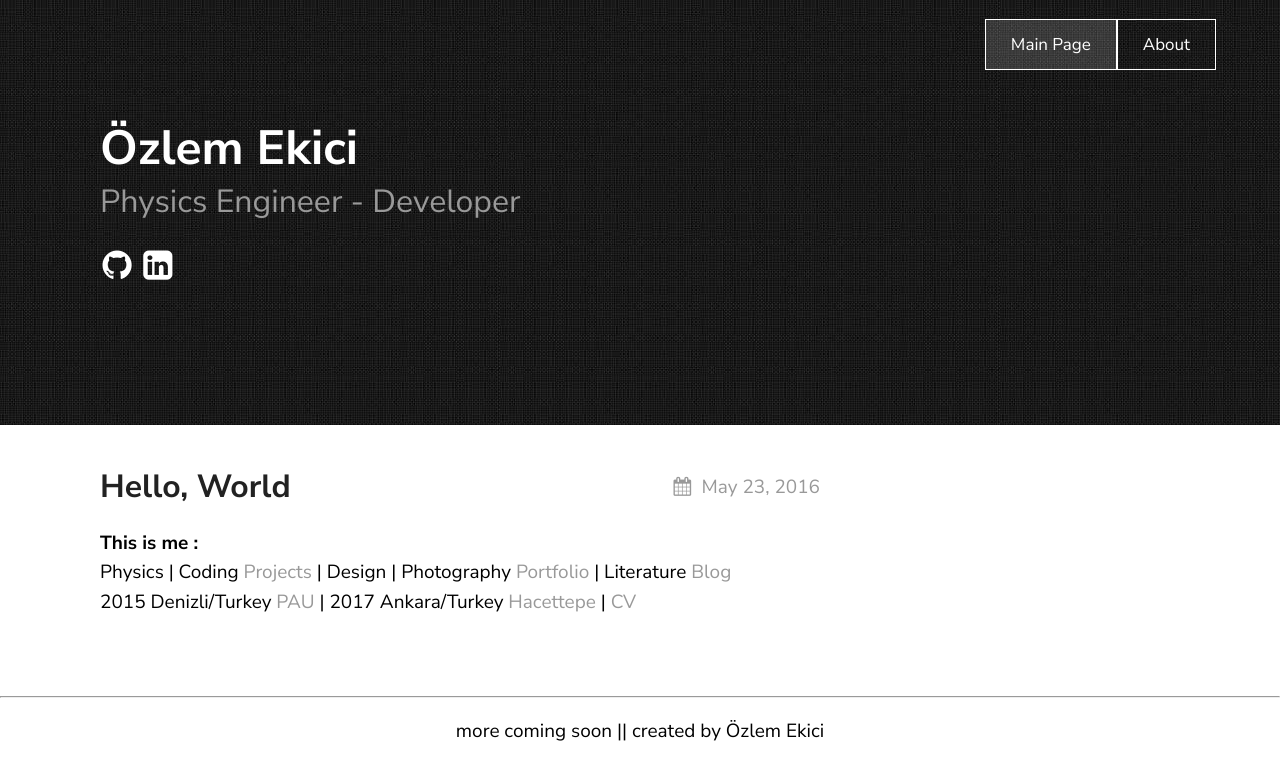
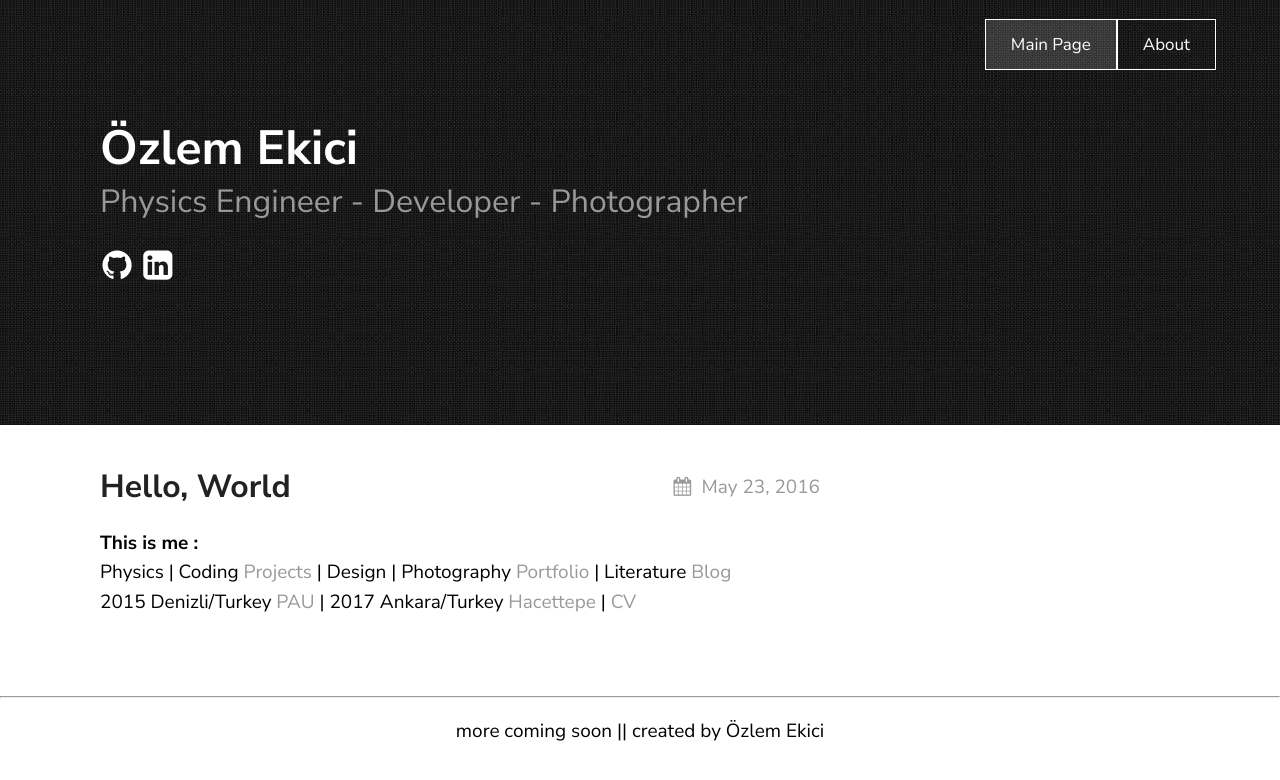
Before and after one commit to ozlemekici/ozlemekici.github.io, a Jekyll site: the page built from index.markdown, in a window 1280 px wide. Shown: the top 780 px of the page. Built offline with Jekyll 4.4.1, drawn with Linux system fonts in a browser that asks for light colours.

Commit message:
Update _config.yml

```diff
--- a/_config.yml
+++ b/_config.yml
@@ -16,7 +16,7 @@ plugins:
 
 texture:
   title: Özlem Ekici
-  tagline: Physics Engineer - Developer
+  tagline: Physics Engineer - Developer - Photographer
   date_format: "%b %-d, %Y"
   style: black
 
```
